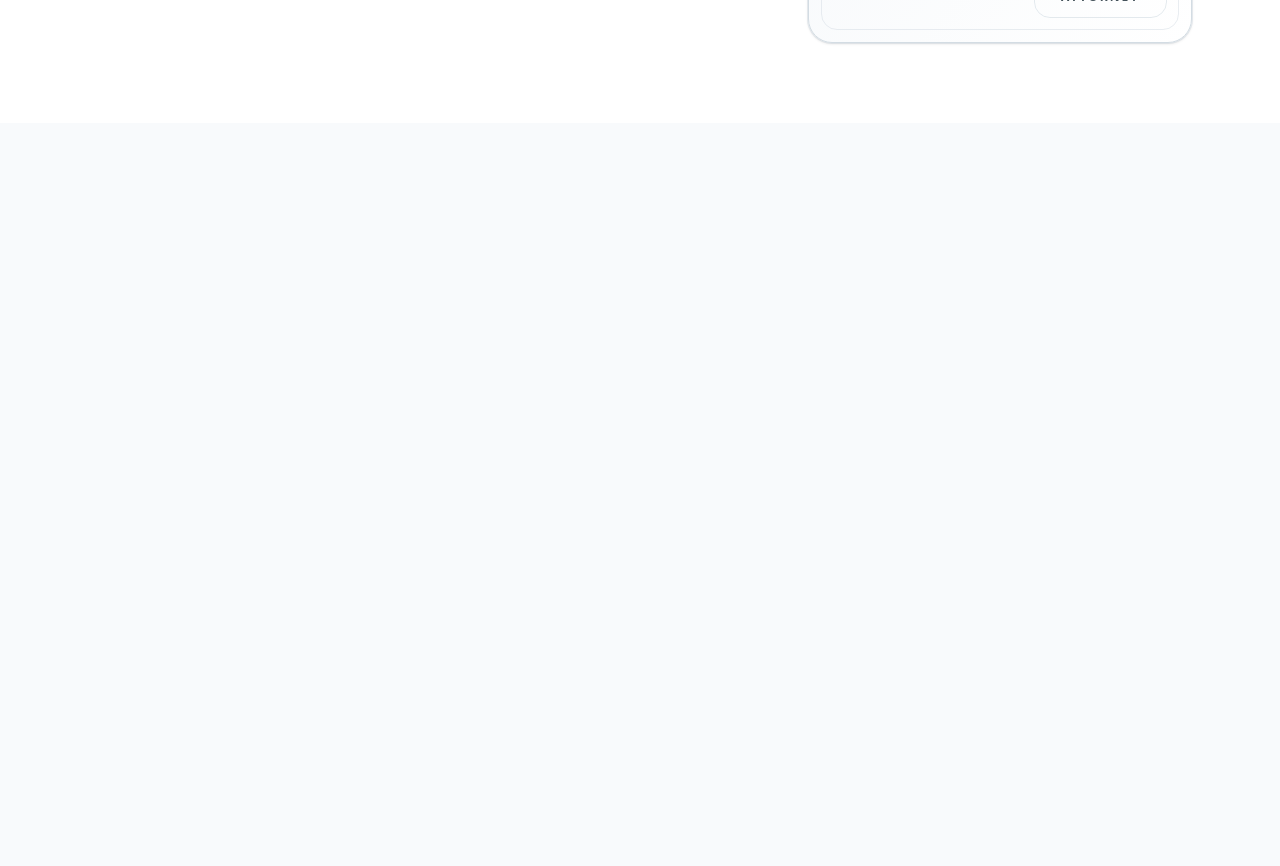
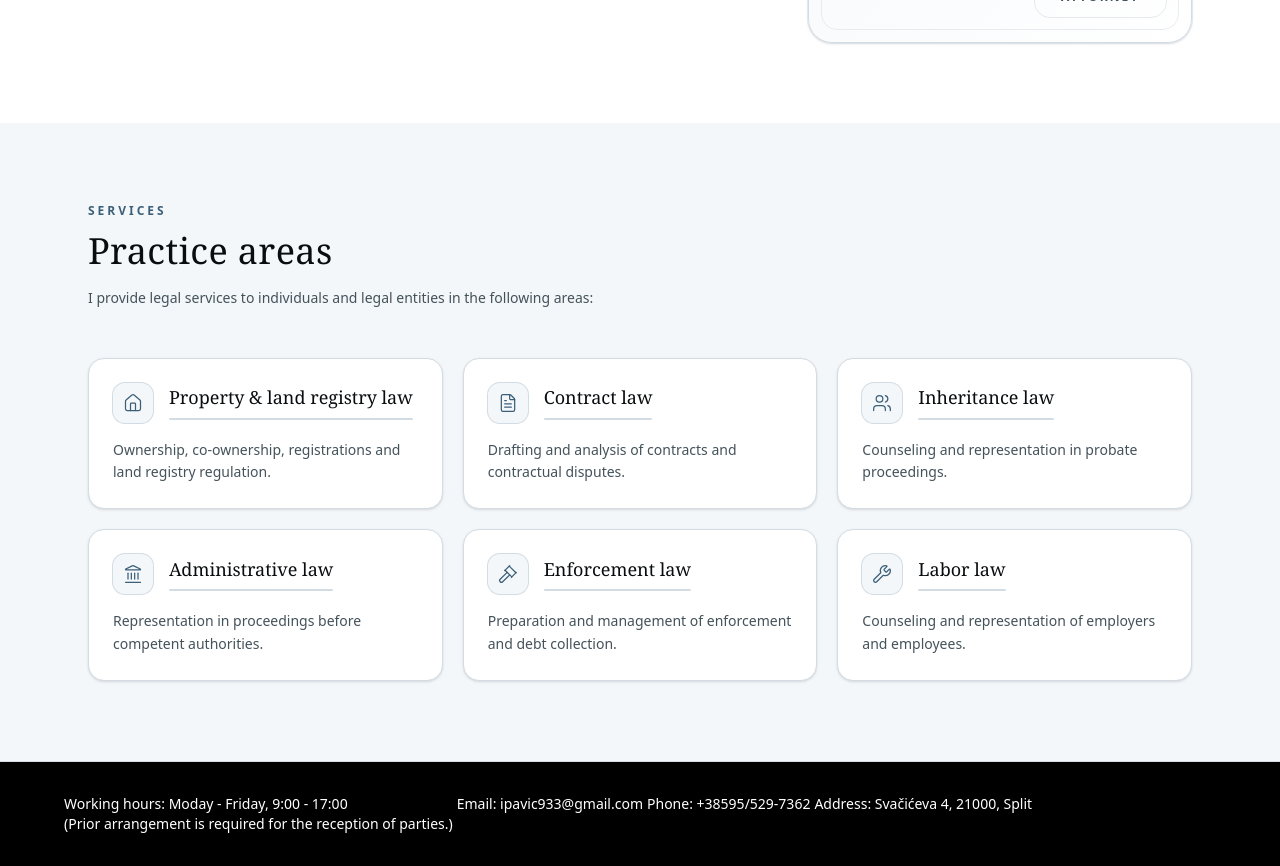
Before and after one commit to ipavic933-spec/website-pavic, a Next.js app: page /en in a window 1280 px wide. Shown: the part 1500-2366 px from the top of the page. Before the commit the page ends 1623 px from the top, so only its background shows below. Built offline with nearby package versions, Linux system fonts and the light colour scheme.

Commit message:
Services section

```diff
--- a/messages/en.json
+++ b/messages/en.json
@@ -42,34 +42,33 @@
     "cardRole": "Attorney"
   },
   "Services": {
-    "sectionTitle": "Services",
-    "description": "The law firm provides legal services to individuals and legal entities in the following areas:",
-    "servicesList": [
-      {
-        "title": "Property and land registry law",
-        "description": "Representation and advice in matters related to ownership, easements, building rights, liens and other real rights. Arrangement of the land registry status of real estate, implementation of land registry entries and resolution of property relations."
+    "eyebrow": "SERVICES",
+    "title": "Practice areas",
+    "desc": "I provide legal services to individuals and legal entities in the following areas:",
+    "property": {
+      "title": "Property & land registry law",
+      "desc": "Ownership, co-ownership, registrations and land registry regulation."
     },
-      {
-        "title": "Obligations law",
-        "description": "Drafting, analysis and legal protection of contracts. Representation in court and out-of-court proceedings and resolution of disputes arising from contractual and other obligatory relationships."
+    "contract": {
+      "title": "Contract law",
+      "desc": "Drafting and analysis of contracts and contractual disputes."
     },
-      {
+    "inheritance": {
       "title": "Inheritance law",
-        "description": "Consulting and representation in inheritance proceedings and resolving inheritance law relationships."
+      "desc": "Counseling and representation in probate proceedings."
     },
-      {
+    "admin": {
       "title": "Administrative law",
-        "description": "Representation in administrative proceedings and disputes before competent authorities."
+      "desc": "Representation in proceedings before competent authorities."
     },
-      {
+    "enforcement": {
       "title": "Enforcement law",
-        "description": "Preparation and conduct of enforcement proceedings, protection of rights in enforcement and collection of claims."
+      "desc": "Preparation and management of enforcement and debt collection."
     },
-      {
+    "labor": {
       "title": "Labor law",
-        "description": "Consulting and representing employers and employees in labor relations."
+      "desc": "Counseling and representation of employers and employees."
     }
-    ]
   },
   "ContactUs": {
     "name": "Name and surname",
--- a/messages/hr.json
+++ b/messages/hr.json
@@ -42,34 +42,33 @@
     "cardRole": "Odvjetnik"
   },
   "Services": {
-    "sectionTitle": "Usluge",
-    "description": "Odvjetnički ured pruža pravne usluge fizičkim i pravnim osobama u sljedećim područjima:",
-    "servicesList": [
-      {
+    "eyebrow": "USLUGE",
+    "title": "Pravna područja",
+    "desc": "Pružam pravne usluge fizičkim i pravnim osobama u sljedećim područjima:",
+    "property": {
       "title": "Stvarno i zemljišnoknjižno pravo",
-        "description": "Zastupanje i savjetovanje u predmetima vezanim uz vlasništvo, služnosti, pravo građenja, založno pravo te druga stvarna prava. Sređivanje zemljišnoknjižnog stanja nekretnina, provedba upisa u zemljišne knjige i rješavanje imovinskopravnih odnosa."
+      "desc": "Vlasništvo, suvlasništvo, uknjižbe i uređenje zemljišnoknjižnog stanja."
     },
-      {
+    "contract": {
       "title": "Obvezno pravo",
-        "description": "Sastavljanje, analiza i pravna zaštita ugovora. Zastupanje u sudskim i izvansudskim postupcima te rješavanje sporova iz ugovornih i drugih obveznih odnosa."
+      "desc": "Sastavljanje i analiza ugovora te sporovi iz ugovornih odnosa."
     },
-      {
+    "inheritance": {
       "title": "Nasljedno pravo",
-        "description": "Savjetovanje i zastupanje u ostavinskim postupcima te rješavanje nasljednopravnih odnosa."
+      "desc": "Savjetovanje i zastupanje u ostavinskim postupcima."
     },
-      {
+    "admin": {
       "title": "Upravno pravo",
-        "description": "Zastupanje u upravnim postupcima i sporovima pred nadležnim tijelima."
+      "desc": "Zastupanje u postupcima i sporovima pred nadležnim tijelima."
     },
-      {
+    "enforcement": {
       "title": "Ovršno pravo",
-        "description": "Priprema i vođenje ovršnih postupaka, zaštita prava u ovrsi te naplata potraživanja."
+      "desc": "Priprema i vođenje ovrha te naplata potraživanja."
     },
-      {
+    "labor": {
       "title": "Radno pravo",
-        "description": "Savjetovanje i zastupanje poslodavaca i radnika u radnopravnim odnosima."
+      "desc": "Savjetovanje i zastupanje poslodavaca i radnika."
     }
-    ]
   },
   "ContactUs": {
     "name": "Ime i prezime",
--- a/src/app/[locale]/layout.tsx
+++ b/src/app/[locale]/layout.tsx
@@ -1,7 +1,6 @@
 import type { Metadata } from "next";
 import "./globals.css";
 import { NextIntlClientProvider } from "next-intl";
-import { Header } from "@/components/Header";
 
 export const metadata: Metadata = {
   title: "Create Next App",
@@ -21,7 +20,6 @@ export default async function RootLayout({
     <html lang={locale}>
       <body>
         <NextIntlClientProvider>
-          <Header />
           {children}
         </NextIntlClientProvider>
       </body>
--- a/src/app/[locale]/page.tsx
+++ b/src/app/[locale]/page.tsx
@@ -1,11 +1,19 @@
 import { Hero } from "@/components/Hero";
 import { About } from "@/components/About";
+import { Services } from "@/components/Services";
+import { Header } from "@/components/Header";
+import { Footer } from "@/components/Footer";
 
 export default function HomePage() {
   return (
-    <main className="">
-      <Hero />
-      <About/>
-    </main>
+    <>
+    <Header />
+      <main>
+        <Hero />
+        <About/>
+        <Services />
+      </main>
+      <Footer />
+    </>
   );
 }
--- a/src/components/Footer.tsx
+++ b/src/components/Footer.tsx
@@ -1,6 +1,6 @@
 import { useTranslations } from "next-intl";
 
-const Footer = () => {
+export function Footer() {
   const t = useTranslations("Footer");
 
   return (
@@ -23,5 +23,3 @@ const Footer = () => {
     </footer>
   )
 }
-
-export default Footer;
--- /dev/null
+++ b/src/components/Services.tsx
@@ -0,0 +1,74 @@
+"use client"
+
+import {
+  House,
+  FileText,
+  Users,
+  Landmark,
+  Gavel,
+  Wrench,
+} from "lucide-react"
+import {useTranslations} from "next-intl"
+
+export function Services() {
+  const t = useTranslations("Services")
+
+  const services = [
+    { icon: House, titleKey: "property.title", descKey: "property.desc" },
+    { icon: FileText, titleKey: "contract.title", descKey: "contract.desc" },
+    { icon: Users, titleKey: "inheritance.title", descKey: "inheritance.desc" },
+    { icon: Landmark, titleKey: "admin.title", descKey: "admin.desc" },
+    { icon: Gavel, titleKey: "enforcement.title", descKey: "enforcement.desc" },
+    { icon: Wrench, titleKey: "labor.title", descKey: "labor.desc" },
+  ]
+
+  return (
+    <section id="services" className="scroll-mt-20 bg-brand-50 py-16 md:py-20">
+      <div className="mx-auto max-w-6xl px-6">
+        <span className="mb-3 block text-xs font-semibold uppercase tracking-[0.25em] text-brand-700">
+          {t("eyebrow")}
+        </span>
+
+        <h2 className="mb-4 max-w-md font-serif text-3xl leading-[1.12] tracking-[0.01em] text-ink-900 md:text-4xl">
+          {t("title")}
+        </h2>
+
+        <p className="mb-12 max-w-xl text-sm leading-relaxed text-ink-600">
+          {t("desc")}
+        </p>
+
+        <div className="grid gap-5 sm:grid-cols-2 lg:grid-cols-3">
+          {services.map((service) => {
+            return (
+              <div
+                key={service.titleKey}
+                className={
+                  "group flex flex-col gap-4 rounded-2xl border border-brand-200 bg-white p-6 shadow-sm transition hover:-translate-y-0.5 hover:shadow-md hover:ring-1 hover:ring-brand-200"
+                }
+              >
+                <div className="flex items-center gap-4">
+                  <div className="flex h-10 w-10 items-center justify-center rounded-xl bg-brand-50 text-brand-700 ring-1 ring-brand-200 transition-colors group-hover:bg-brand-800 group-hover:text-white">
+                    <service.icon className="h-5 w-5" strokeWidth={1.5} />
+                  </div>
+
+                  <div className="inline-flex flex-col items-start">
+                    <h3 className="font-serif text-lg leading-snug text-ink-900">
+                      {t(service.titleKey)}
+                    </h3>
+                    <div className="relative mt-2 h-0.5 w-full overflow-hidden rounded-full bg-brand-200">
+                      <div className="absolute inset-0 origin-left scale-x-0 bg-brand-800 transition-transform duration-300 ease-out group-hover:scale-x-100" />
+                    </div>
+                  </div>
+                </div>
+
+                <p className="text-sm leading-relaxed text-ink-600">
+                  {t(service.descKey)}
+                </p>
+              </div>
+            )
+          })}
+        </div>
+      </div>
+    </section>
+  )
+}
```
Lines whose indentation alone changed are shown as unchanged.
